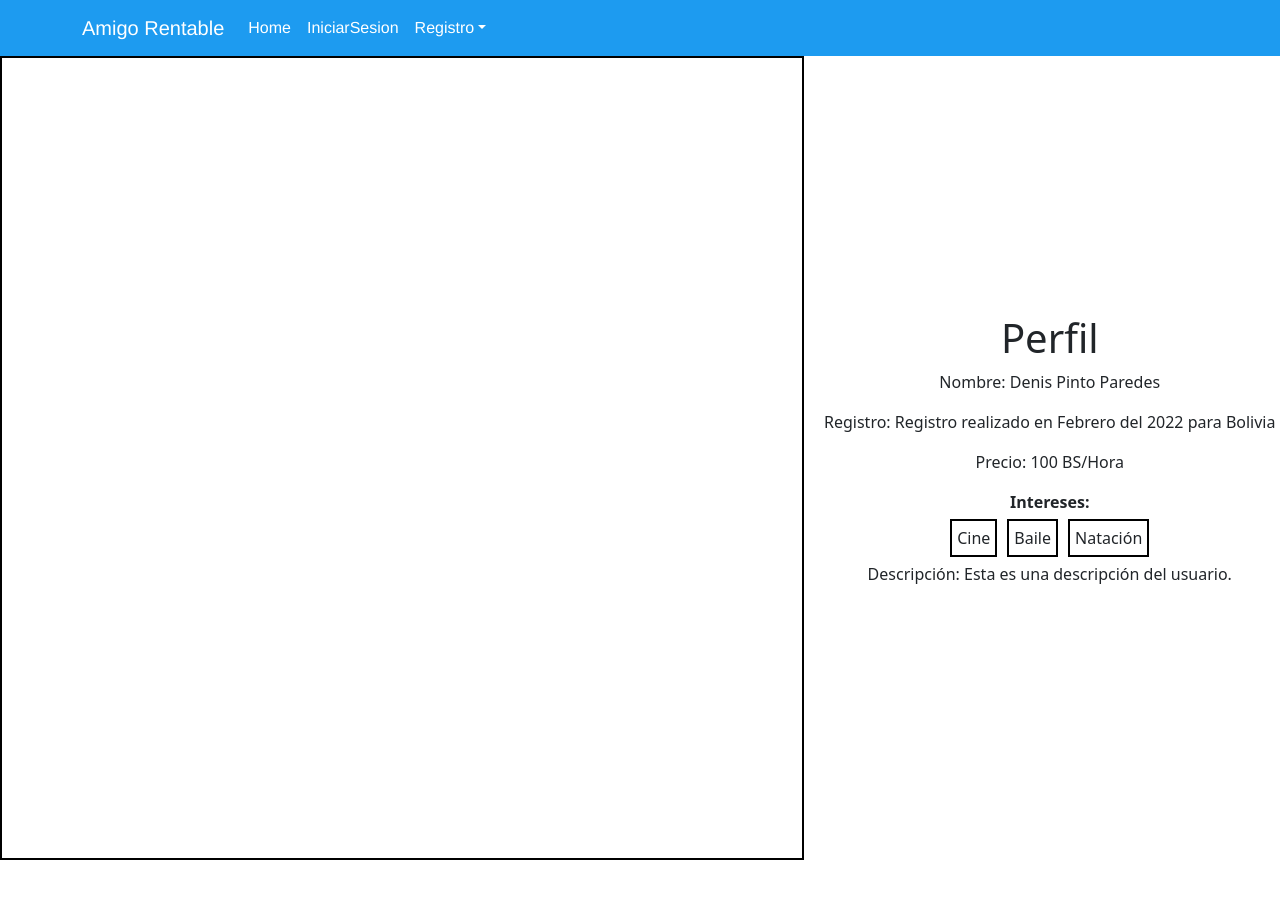
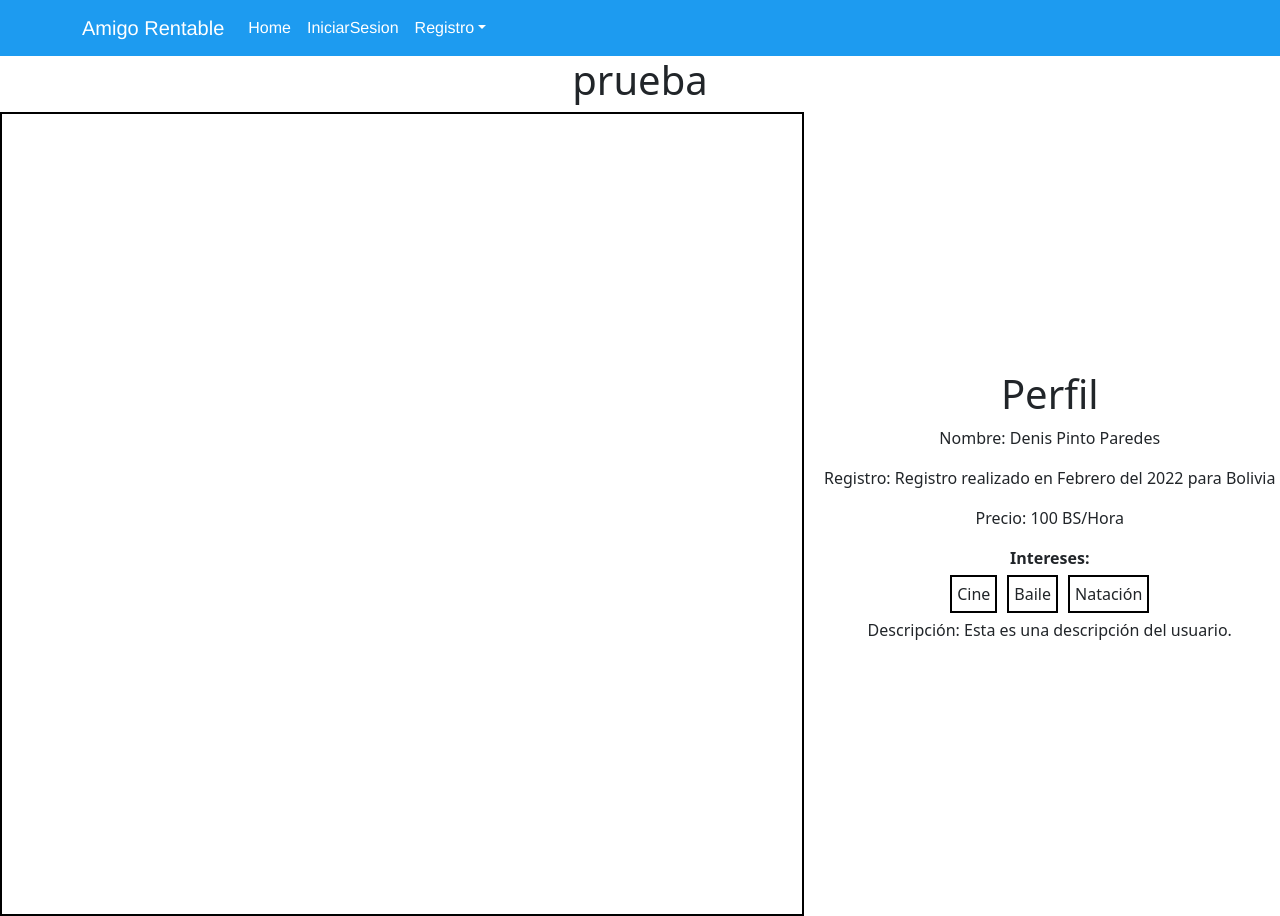
Before and after one commit to Emanuelpc/AppRentarAmigos, a React (Create React App) app in the folder cliente/: page /PerfilAmigo in a window 1280 px wide. Before the commit the page ends 860 px from the top, so only its background shows below. Built offline with nearby package versions, Linux system fonts and the light colour scheme.

Commit message:
actualizar archivos

```diff
--- a/cliente/package.json
+++ b/cliente/package.json
@@ -11,7 +11,6 @@
     "react-bootstrap": "^2.10.2",
     "react-dom": "^18.2.0",
     "react-router-dom": "^6.22.3",
-    "react-scripts": "^5.0.1",
     "web-vitals": "^2.1.4"
   },
   "scripts": {
@@ -37,5 +36,8 @@
       "last 1 firefox version",
       "last 1 safari version"
     ]
+  },
+  "devDependencies": {
+    "react-scripts": "^5.0.1"
   }
 }
--- a/cliente/src/PerfilAmigo.jsx
+++ b/cliente/src/PerfilAmigo.jsx
@@ -17,6 +17,7 @@ function PerfilAmigo() {
 return (
   <div>
     <Navbar/>
+    <h1>prueba</h1>
 
   <div style={{ display: 'flex', alignItems: 'center' }}>
 
```
Also changed, not shown: 1 other file (tests, documents, lock files or other folders).
